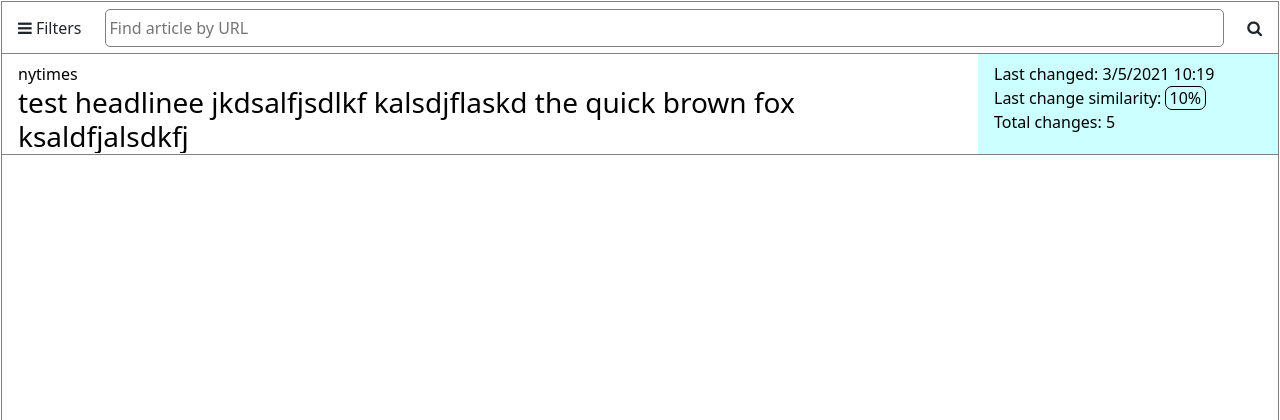
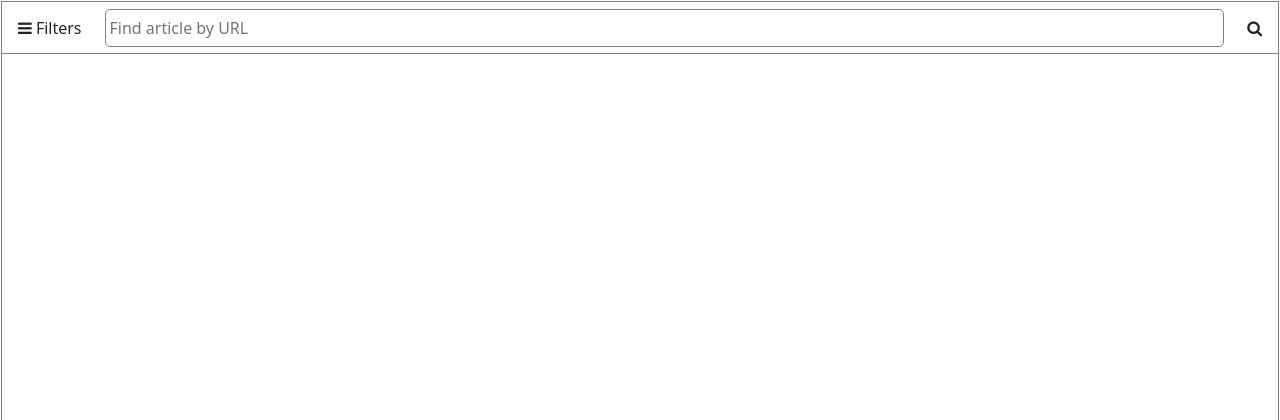
Before and after one commit to mgitre/newsdiffs3, a Flask app: page / in a window 1280 px wide. Shown: the top 420 px of the page. Run offline with Flask 2, Linux system fonts and the light colour scheme; data that the repository does not hold is empty.

Commit message:
basic homepage should be functional

```diff
--- a/templates/index.html
+++ b/templates/index.html
@@ -66,14 +66,14 @@
             page_length = Math.max(10, Math.floor(window.innerHeight/100));
             enqueued = false;
             get_articles(['nytimes','washingtonpost'], page_length, page);
-
+            window.onload = function(){
             document.getElementById("entrywrapper").addEventListener("scroll", function(){
                 var wrapper = document.getElementById("entrywrapper");
                 if(wrapper.scrollHeight-wrapper.scrollTop-wrapper.clientHeight<100 && !enqueued){
                     enqueued = true;
                     get_articles(['nytimes','washingtonpost'], page_length, page);
                 }
-            });
+            });};
 
         </script>
     </head>
@@ -97,12 +97,6 @@
                 </div>
                 <div class="contentwrapper" id="entrywrapper">
                     <div id="entries">
-                        <div class="articleentry">
-                            <div class="articleinfo">
-                            nytimes<h3 class="headline">test headlinee jkdsalfjsdlkf kalsdjflaskd the quick brown fox ksaldfjalsdkfj</h3>
-                            </div>
-                            <div class="similarity">Last changed: 3/5/2021 10:19</br>Last change similarity: <div class="indicator">10%</div></br>Total changes: 5</div>
-                        </div>
                     </div>
                 </div>
             </div>
```
